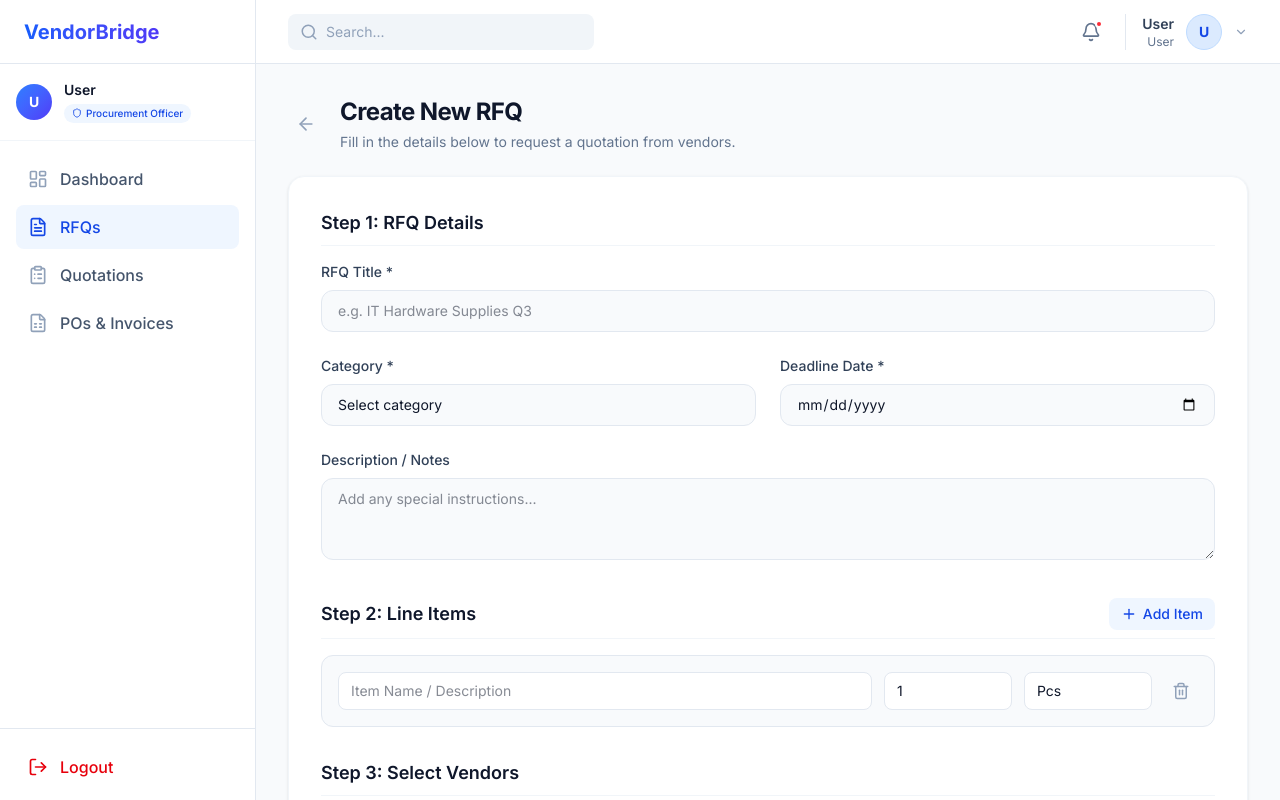
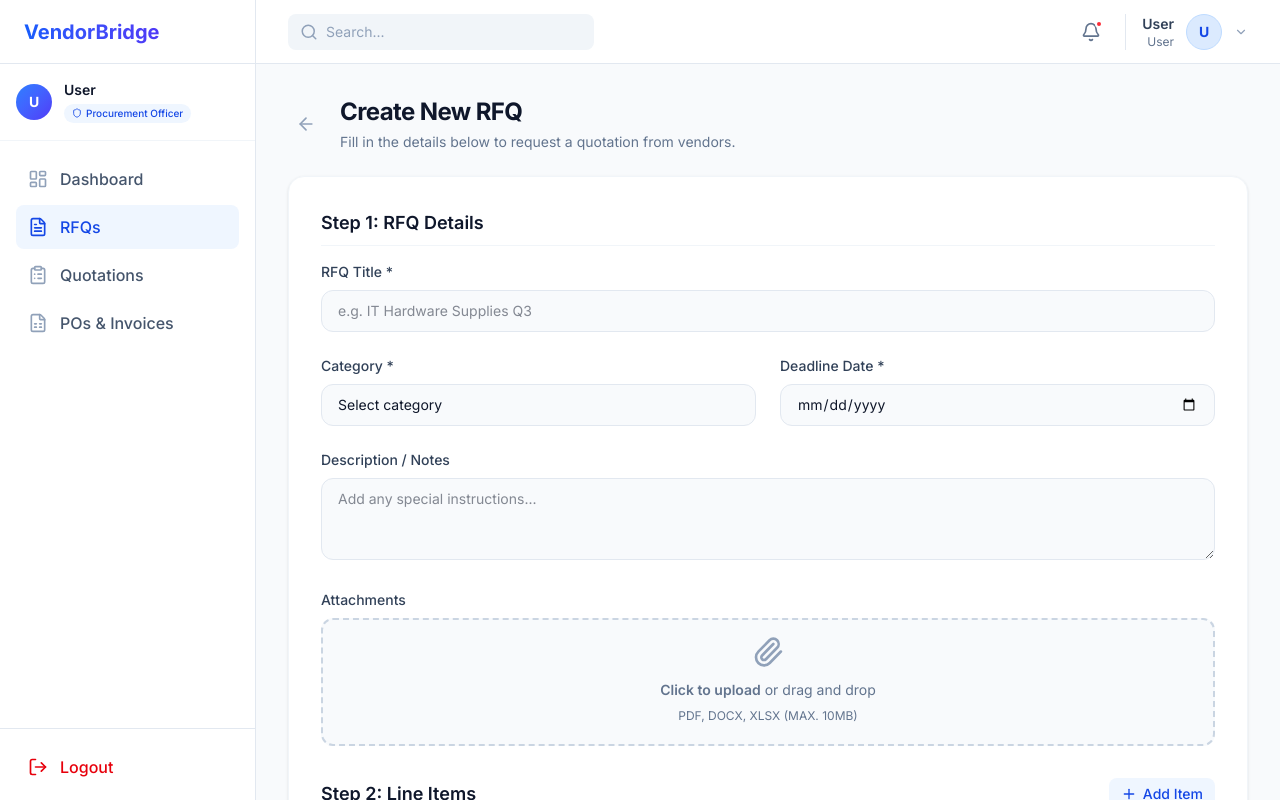
Before and after one commit to fenilfinava/Odoo-x-KSV, a Next.js app in the folder frontend/: page /rfq/create in a window 1280 px wide. Built offline with nearby package versions, Linux system fonts and the light colour scheme; no server answers.

Commit message:
Feat: Add attachments to RFQ and print/email to Invoices to fulfill PRD completely

```diff
--- a/frontend/src/app/(dashboard)/invoices/page.jsx
+++ b/frontend/src/app/(dashboard)/invoices/page.jsx
@@ -1,7 +1,7 @@
 "use client";
 
 import React, { useState, useEffect } from "react";
-import { Search, Filter, Download, Mail, FileText, CheckCircle2 } from "lucide-react";
+import { Search, Filter, Download, Mail, FileText, CheckCircle2, Printer } from "lucide-react";
 import api from "@/lib/axios";
 import { toast } from "react-toastify";
 
@@ -326,6 +326,20 @@ export default function InvoicesPage() {
                         >
                           <FileText size={18} />
                         </button>
+                        <button
+                          onClick={() => { generateInvoicePDF(inv); setTimeout(() => window.print(), 1000); }}
+                          className="p-2 text-slate-400 hover:text-slate-800 hover:bg-slate-100 rounded-lg transition-colors"
+                          title="Print Invoice"
+                        >
+                          <Printer size={18} />
+                        </button>
+                        <button
+                          onClick={() => toast.success("Invoice sent via email successfully!")}
+                          className="p-2 text-slate-400 hover:text-amber-600 hover:bg-amber-50 rounded-lg transition-colors"
+                          title="Send Invoice via Email"
+                        >
+                          <Mail size={18} />
+                        </button>
                         {inv.status !== "Paid" && (
                           <button
                             onClick={() => handleMarkAsPaid(inv.id)}
--- a/frontend/src/app/(dashboard)/rfq/create/page.jsx
+++ b/frontend/src/app/(dashboard)/rfq/create/page.jsx
@@ -3,7 +3,7 @@
 import React, { useState, useEffect } from "react";
 import Link from "next/link";
 import { useRouter } from "next/navigation";
-import { ArrowLeft, Save, Plus, Trash2, Send } from "lucide-react";
+import { ArrowLeft, Save, Plus, Trash2, Send, Paperclip } from "lucide-react";
 import api from "@/lib/axios";
 import { toast } from "react-toastify";
 
@@ -133,6 +133,19 @@ export default function CreateRFQPage() {
                 <label className="block text-sm font-medium text-slate-700 mb-2">Description / Notes</label>
                 <textarea name="description" value={formData.description} onChange={handleChange} rows={3} className="w-full px-4 py-2.5 bg-slate-50 border border-slate-200 rounded-xl text-sm focus:ring-2 focus:ring-blue-500 outline-none transition-all" placeholder="Add any special instructions..."></textarea>
               </div>
+              <div className="md:col-span-2">
+                <label className="block text-sm font-medium text-slate-700 mb-2">Attachments</label>
+                <div className="flex items-center justify-center w-full">
+                  <label htmlFor="dropzone-file" className="flex flex-col items-center justify-center w-full h-32 border-2 border-slate-300 border-dashed rounded-xl cursor-pointer bg-slate-50 hover:bg-slate-100 transition-colors">
+                    <div className="flex flex-col items-center justify-center pt-5 pb-6">
+                      <Paperclip className="w-8 h-8 mb-3 text-slate-400" />
+                      <p className="mb-2 text-sm text-slate-500"><span className="font-semibold">Click to upload</span> or drag and drop</p>
+                      <p className="text-xs text-slate-500">PDF, DOCX, XLSX (MAX. 10MB)</p>
+                    </div>
+                    <input id="dropzone-file" type="file" className="hidden" multiple />
+                  </label>
+                </div>
+              </div>
             </div>
           </div>
 
```
